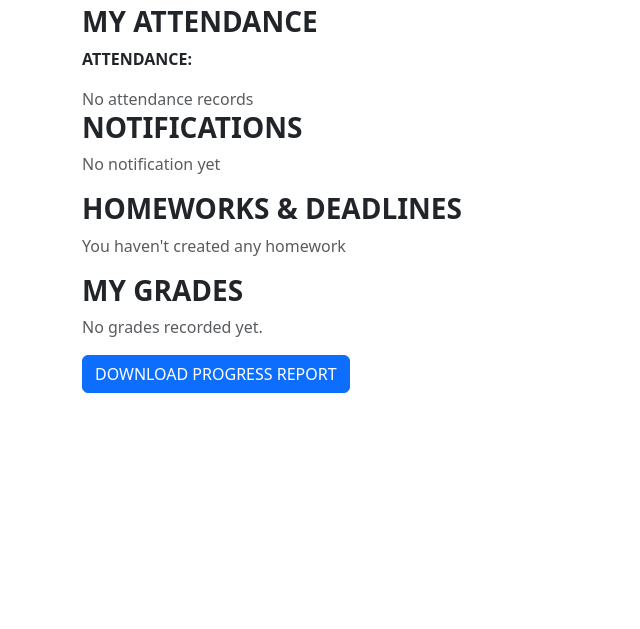
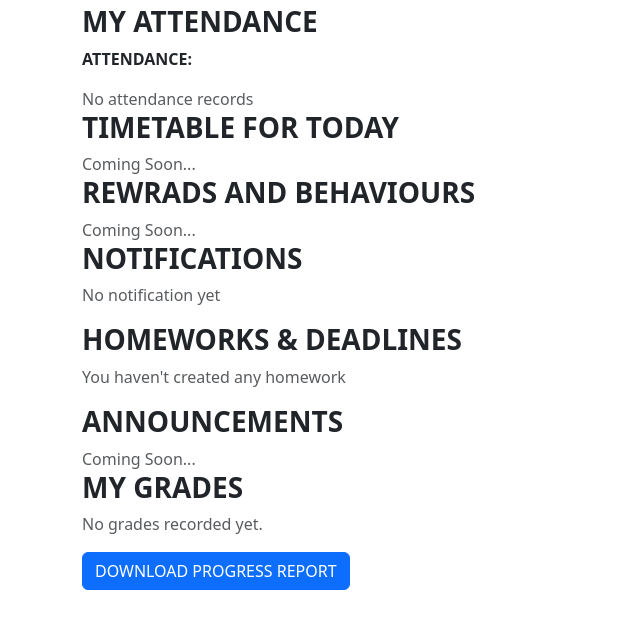
Before and after one commit to Tobi1654/SSMART, a Flask app: template app/templates/student_dashboard.html in a window 1280 px wide. Shown: the part 115-744 px from the top of the page, without its empty margins (0-640 px from the left). Run offline with Flask 3, Linux system fonts and the light colour scheme; the template is opened without the code that fills it, so the values that code supplies are empty.

Commit message:
Add timetable, rewards, and announcements sections

```diff
--- a/app/templates/student_dashboard.html
+++ b/app/templates/student_dashboard.html
@@ -28,6 +28,16 @@
             {% endif %}
             </div>
         </div>
+    </div>
+
+    <div class="timetable-section">
+        <h3><strong>TIMETABLE FOR TODAY</strong></h3>
+        <span class="text-muted">Coming Soon...</span>
+    </div>
+
+    <div class="rewards-and-behaviours">
+        <h3><strong>REWRADS AND BEHAVIOURS</strong></h3>
+        <span class="text-muted">Coming Soon...</span>
     </div>
 
     <div class="notifications-section">
@@ -83,6 +93,11 @@
         {% else %}
             <p class="text-muted">You haven't created any homework</p>
         {% endif %}
+    </div>
+
+    <div class="announcements-section">
+        <h3><strong>ANNOUNCEMENTS</strong></h3>
+        <span class="text-muted">Coming Soon...</span>
     </div>
 
     <div class="grades-section">
```
